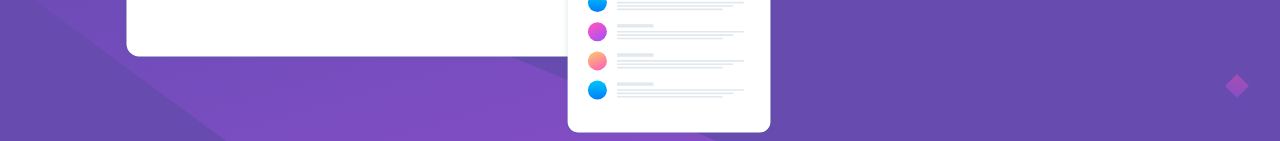
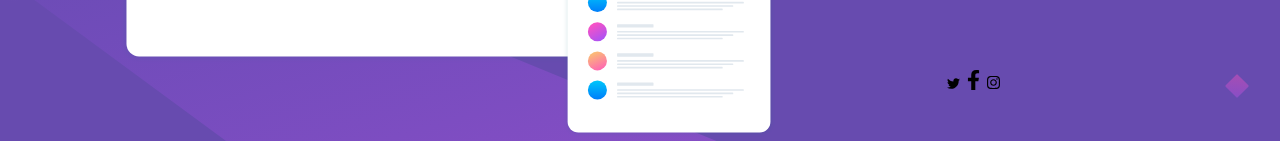
Before and after one commit to jokale/huddle, a React (Create React App) app: page / in a window 1280 px wide. Shown: the part 520-661 px from the top of the page. Built offline with nearby package versions, Linux system fonts and the light colour scheme.

Commit message:
render social media logos

```diff
--- a/src/App.css
+++ b/src/App.css
@@ -76,3 +76,25 @@ img#mockup{
   position: absolute; top: 190px; left: 120px;
   width: 41em;
 }
+
+
+img#facebook {
+  position: absolute; bottom: 190px; right: 300px;
+  width: 0.8em;
+  fill: white;
+  filter:   saturate(100) hue-rotate(241.5deg);
+}
+
+img#twitter {
+  position: absolute; bottom: 190px; right: 320px;
+  width: 0.8em;
+  fill: white;
+  filter:   saturate(100) hue-rotate(241.5deg);
+}
+
+img#instagram {
+  position: absolute; bottom: 190px; right: 280px;
+  width: 0.8em;
+  fill: white;
+  filter:   saturate(100) hue-rotate(241.5deg);
+}
--- a/src/App.js
+++ b/src/App.js
@@ -6,6 +6,7 @@ import mockup from './mockup.svg';
 import facebook from './facebook.svg'
 import twitter from './twitter.svg'
 import instagram from './instagram.svg'
+
 class App extends React.Component {
   render(){
       return (
@@ -16,8 +17,8 @@ class App extends React.Component {
       <img src={bgdesktop} id="bgdesktop" alt="logo" />
       <img src={mockup} id="mockup" alt="logo" />
       <img src={facebook} id="facebook" alt="logo" />
-      {/* <img src={instagram} id="instagram" alt="logo" />
-      <img src={twitter} id="twitter" alt="logo" /> */}
+      <img src={instagram} id="instagram" alt="logo" />
+      <img src={twitter} id="twitter" alt="logo" />
 
     </div>
     )
```
Also changed, not shown: 1 other file (tests, documents, lock files or other folders).
